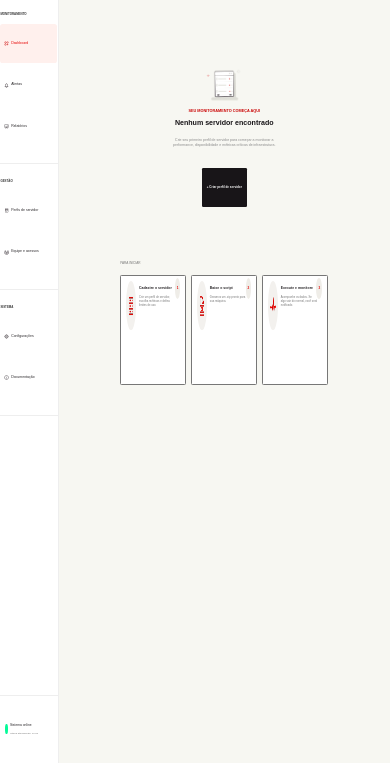
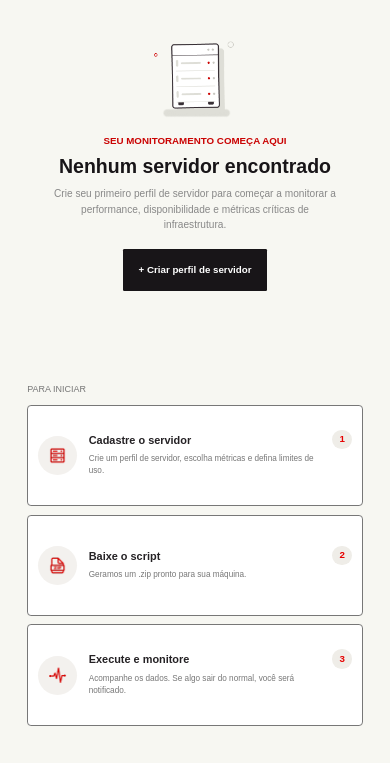
Before and after one commit to Core-Trace/CoreTrace-website, a website: page public/pages/inicioDashboard.html in a window 390 px wide. Shown: the part 81-844 px from the top of the page. Drawn offline with Linux system fonts and the light colour scheme.

Commit message:
feat: adicionando responsividade a pagina

```diff
--- a/public/css/inicioDashboard.css
+++ b/public/css/inicioDashboard.css
@@ -337,3 +337,142 @@ body {
     line-height: 1.5;
     color: #777777;
 }
+@media (max-width: 420px) {
+
+    .menu {
+        display: flex;
+        width: 55vw;
+        height: 100vh;
+        position: fixed;
+        top: 0;
+        left: -55vw;
+        transition: 0.3s;
+        z-index: 10;
+    }
+
+    .menu.aberto {
+        left: 0;
+    }
+
+    .conteudo {
+        width: 100vw;
+        height: 100vh;
+        margin-left: 0;
+    }
+
+
+    .cabecalho {
+        display: none;
+    }
+
+    .botao-menu {
+        display: block;
+        position: fixed;
+        top: 2vh;
+        left: 4vw;
+        z-index: 9;
+        border: none;
+        background-color: transparent;
+        font-size: 6vw;
+        cursor: pointer;
+    }
+
+    .principal {
+        width: 100vw;
+        height: 100vh;
+        padding-top: 3vh;
+        overflow: hidden;
+    }
+
+    .sem-servidor {
+        height: 52vh;
+        display: flex;
+        flex-direction: column;
+        align-items: center;
+        justify-content: center;
+    }
+
+    .imagem-espera {
+        width: 24vw;
+        margin-top: 0;
+        margin-bottom: 1vh;
+    }
+
+    .aviso {
+        font-size: 2.5vw;
+        margin-bottom: 0.7vh;
+    }
+
+    .sem-servidor h1 {
+        font-size: 5vw;
+        margin-bottom: 1vh;
+    }
+
+    .descricao {
+        width: 75vw;
+        font-size: 2.6vw;
+        line-height: 1.5;
+    }
+
+    .botao-criar {
+        height: 5vh;
+        margin-top: 2vh;
+        padding: 0 4vw;
+        font-size: 2.5vw;
+    }
+
+    .passos {
+        width: 86vw;
+        margin: 0 auto;
+    }
+
+    .titulo-passos {
+        font-size: 2.3vw;
+        margin-bottom: 1vh;
+    }
+
+    .lista-passos {
+        width: 100%;
+        display: flex;
+        flex-direction: column;
+        gap: 1vh;
+    }
+
+    .card {
+        width: 100%;
+        height: 12vh;
+        min-height: 0;
+        padding: 2.5vw;
+        display: flex;
+        align-items: center;
+        gap: 3vw;
+        border-radius: 1vw;
+    }
+
+    .imagem-card {
+        width: 10vw;
+        height: 10vw;
+        flex-shrink: 0;
+    }
+
+    .imagem-card img {
+        width: 5vw;
+        height: 5vw;
+    }
+
+    .numero {
+        width: 5vw;
+        height: 5vw;
+        font-size: 2.5vw;
+    }
+
+    .texto-card h3 {
+        margin-top: 0;
+        font-size: 2.8vw;
+    }
+
+    .texto-card p {
+        max-width: 58vw;
+        font-size: 2.1vw;
+    }
+}
```
Also changed, not shown: public/pages/inicioDashboard.html (+2 -0 lines).
